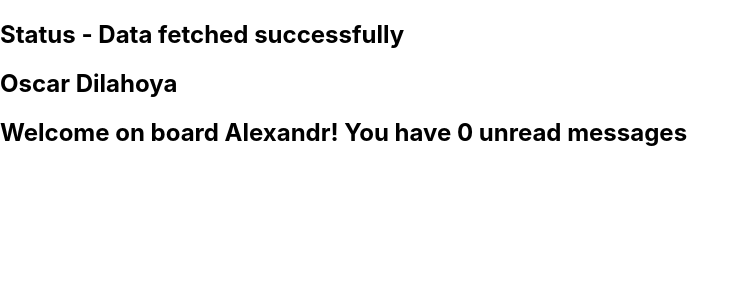
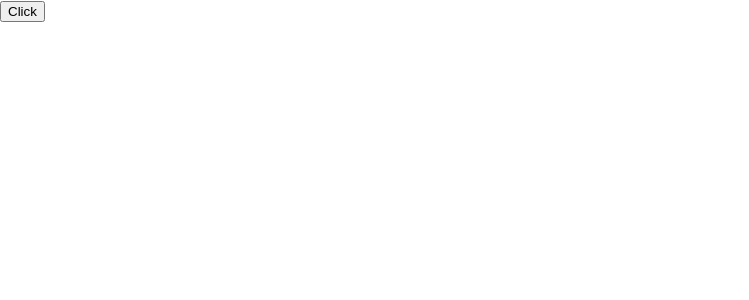
Before and after one commit to lxandr1/react-typescript, a React (Create React App) app: page / in a window 1280 px wide. Shown: the top 300 px of the page, without its empty margins (0-749 px from the left). Built offline with nearby package versions, Linux system fonts and the light colour scheme.

Commit message:
:white_check_mark: Initial commit

```diff
--- a/src/App.tsx
+++ b/src/App.tsx
@@ -1,19 +1,13 @@
-import { Greet } from "./components/Greet";
-import { Heading } from "./components/Heading";
-import { Oscar } from "./components/Oscar";
-import { Status } from "./components/Status";
+import { Button } from "./components/Button";
 
 function App() {
   return (
     <div className="App">
-      <Status status="success" />
-      {/* Parsing react props into child component */}
-      <Oscar>
-        <Heading>Oscar Dilahoya</Heading>
-      </Oscar>
-
-      {/* Make optional props */}
-      <Greet name="Alexandr" isLoggedIn={true} />
+      <Button
+        handleClick={(event, id) => {
+          console.log("Button click!", event, id);
+        }}
+      />
     </div>
   );
 }
--- /dev/null
+++ b/src/components/Button.tsx
@@ -0,0 +1,10 @@
+import React from "react";
+
+type ButtonProps = {
+  handleClick: (event: React.MouseEvent<HTMLButtonElement>, id: number) => void;
+};
+
+export const Button = (props: ButtonProps) => {
+  return <button onClick={(event) => props.handleClick(event, 1)}>Click
+  </button>;
+};
--- /dev/null
+++ b/src/components/Input.tsx
@@ -0,0 +1,3 @@
+export const Input = () => {
+  return <input type="text" />;
+};
```
